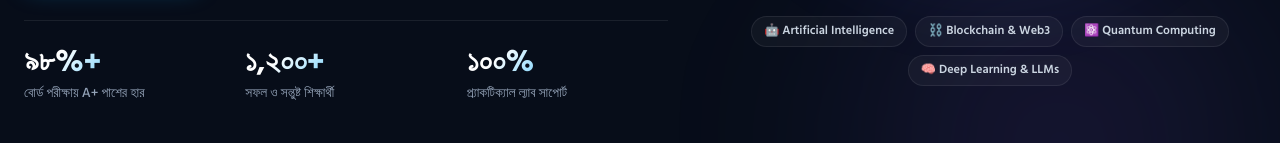
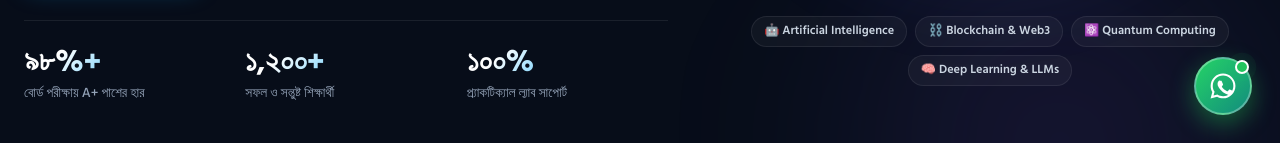
Before and after one commit to marufjarvis/coaching-pro, a React (Vite) app: page / in a window 1280 px wide. Shown: the part 657-800 px from the top of the page. Built offline with nearby package versions, Linux system fonts and the light colour scheme; no server answers.

Commit message:
feat: add floating WhatsApp direct chat button at bottom right of landing page

```diff
--- a/src/LandingPage.jsx
+++ b/src/LandingPage.jsx
@@ -511,6 +511,13 @@ function LandingPage({
         }
       ]);
 
+  // WhatsApp Number Formatting for direct messaging
+  const rawWa = contact.whatsapp || mentorSection.whatsapp || '8801723619524';
+  const cleanWa = String(rawWa).replace(/\D/g, '');
+  const whatsappNumber = cleanWa.startsWith('880')
+    ? cleanWa
+    : (cleanWa.startsWith('0') ? '88' + cleanWa : ('880' + cleanWa));
+
   return (
     <div className="landing-page">
       {/* Background Ambient Lighting */}
@@ -1659,6 +1666,24 @@ function LandingPage({
           </div>
         </div>
       </footer>
+
+      {/* FLOATING WHATSAPP BUTTON (Bottom Right) */}
+      <a
+        href={`https://wa.me/${whatsappNumber}?text=${encodeURIComponent(isEn ? 'Hello! I would like to inquire about HSC ICT coaching admission.' : 'আসসালামু আলাইকুম, আমি HSC ICT কোর্স ও ভর্তি সম্পর্কে জানতে চাই।')}`}
+        target="_blank"
+        rel="noopener noreferrer"
+        className="floating-whatsapp-btn"
+        aria-label={isEn ? 'Chat on WhatsApp' : 'হোয়াটসঅ্যাপে চ্যাট করুন'}
+        title={isEn ? 'Chat on WhatsApp' : 'হোয়াটসঅ্যাপে সরাসরি মেসেজ দিন'}
+      >
+        <span className="wa-tooltip">{isEn ? 'Chat with us' : 'হোয়াটসঅ্যাপে মেসেজ দিন'}</span>
+        <div className="wa-icon-circle">
+          <svg viewBox="0 0 24 24" width="30" height="30" fill="currentColor">
+            <path d="M12.04 2C6.58 2 2.13 6.45 2.13 11.91C2.13 13.66 2.59 15.36 3.45 16.86L2.05 22L7.3 20.62C8.75 21.41 10.38 21.83 12.04 21.83C17.5 21.83 21.95 17.38 21.95 11.92C21.95 9.27 20.92 6.78 19.05 4.91C17.18 3.03 14.69 2 12.04 2M12.05 3.67C14.25 3.67 16.31 4.53 17.87 6.09C19.42 7.65 20.28 9.72 20.28 11.92C20.28 16.46 16.58 20.15 12.04 20.15C10.56 20.15 9.11 19.76 7.85 19L7.55 18.83L4.43 19.65L5.26 16.61L5.06 16.29C4.24 15 3.8 13.47 3.8 11.91C3.81 7.37 7.5 3.67 12.05 3.67M9.53 7.5C9.33 7.5 9 7.58 8.72 7.89C8.44 8.19 7.65 8.94 7.65 10.46C7.65 11.98 8.76 13.44 8.91 13.65C9.07 13.85 11.08 16.94 14.15 18.27C14.88 18.59 15.46 18.78 15.9 18.92C16.64 19.16 17.31 19.12 17.84 19.04C18.43 18.96 19.66 18.3 19.92 17.58C20.17 16.85 20.17 16.23 20.1 16.1C20.02 15.98 19.82 15.9 19.52 15.75C19.21 15.6 17.75 14.88 17.47 14.78C17.2 14.68 17 14.63 16.8 14.94C16.6 15.24 16.03 15.91 15.86 16.11C15.68 16.32 15.51 16.34 15.2 16.19C14.9 16.04 13.92 15.72 12.76 14.69C11.87 13.89 11.26 12.9 11.11 12.65C10.96 12.39 11.1 12.25 11.25 12.1C11.39 11.97 11.56 11.74 11.71 11.57C11.86 11.39 11.91 11.27 12.01 11.07C12.11 10.86 12.06 10.69 11.99 10.54C11.91 10.38 11.31 8.91 11.06 8.31C10.82 7.72 10.57 7.8 10.39 7.79C10.22 7.79 10.02 7.79 9.82 7.79C9.62 7.79 9.53 7.5 9.53 7.5Z"/>
+          </svg>
+          <span className="wa-pulse-dot"></span>
+        </div>
+      </a>
     </div>
   );
 }
--- a/src/landing-page.css
+++ b/src/landing-page.css
@@ -2200,3 +2200,112 @@ html {
     justify-content: center;
   }
 }
+
+/* FLOATING WHATSAPP BUTTON (Bottom Right) */
+.floating-whatsapp-btn {
+  position: fixed;
+  bottom: 28px;
+  right: 28px;
+  z-index: 9999;
+  display: flex;
+  align-items: center;
+  justify-content: center;
+  text-decoration: none;
+  cursor: pointer;
+}
+
+.wa-icon-circle {
+  position: relative;
+  width: 58px;
+  height: 58px;
+  border-radius: 50%;
+  background: linear-gradient(135deg, #25D366 0%, #128C7E 100%);
+  color: #ffffff;
+  display: flex;
+  align-items: center;
+  justify-content: center;
+  box-shadow: 0 8px 24px rgba(37, 211, 102, 0.42), 0 4px 12px rgba(0, 0, 0, 0.25);
+  transition: all 0.3s cubic-bezier(0.34, 1.56, 0.64, 1);
+  border: 2px solid rgba(255, 255, 255, 0.3);
+}
+
+.floating-whatsapp-btn:hover .wa-icon-circle {
+  transform: scale(1.1) translateY(-2px);
+  box-shadow: 0 12px 30px rgba(37, 211, 102, 0.58), 0 6px 16px rgba(0, 0, 0, 0.35);
+}
+
+.floating-whatsapp-btn:active .wa-icon-circle {
+  transform: scale(0.96);
+}
+
+.wa-pulse-dot {
+  position: absolute;
+  top: 1px;
+  right: 1px;
+  width: 14px;
+  height: 14px;
+  background-color: #22c55e;
+  border: 2px solid #ffffff;
+  border-radius: 50%;
+  animation: waPulse 2s infinite;
+}
+
+@keyframes waPulse {
+  0% {
+    box-shadow: 0 0 0 0 rgba(34, 197, 94, 0.7);
+  }
+  70% {
+    box-shadow: 0 0 0 8px rgba(34, 197, 94, 0);
+  }
+  100% {
+    box-shadow: 0 0 0 0 rgba(34, 197, 94, 0);
+  }
+}
+
+.wa-tooltip {
+  position: absolute;
+  right: 68px;
+  background: #0f172a;
+  color: #ffffff;
+  font-size: 0.85rem;
+  font-weight: 600;
+  white-space: nowrap;
+  padding: 6px 14px;
+  border-radius: 20px;
+  box-shadow: 0 4px 15px rgba(0, 0, 0, 0.25);
+  border: 1px solid rgba(255, 255, 255, 0.12);
+  pointer-events: none;
+  opacity: 0;
+  transform: translateX(10px);
+  transition: all 0.25s ease;
+}
+
+.wa-tooltip::after {
+  content: '';
+  position: absolute;
+  top: 50%;
+  right: -5px;
+  transform: translateY(-50%);
+  border-width: 5px 0 5px 6px;
+  border-style: solid;
+  border-color: transparent transparent transparent #0f172a;
+}
+
+.floating-whatsapp-btn:hover .wa-tooltip {
+  opacity: 1;
+  transform: translateX(0);
+}
+
+@media (max-width: 640px) {
+  .floating-whatsapp-btn {
+    bottom: 20px;
+    right: 20px;
+  }
+  .wa-icon-circle {
+    width: 52px;
+    height: 52px;
+  }
+  .wa-tooltip {
+    display: none;
+  }
+}
```
